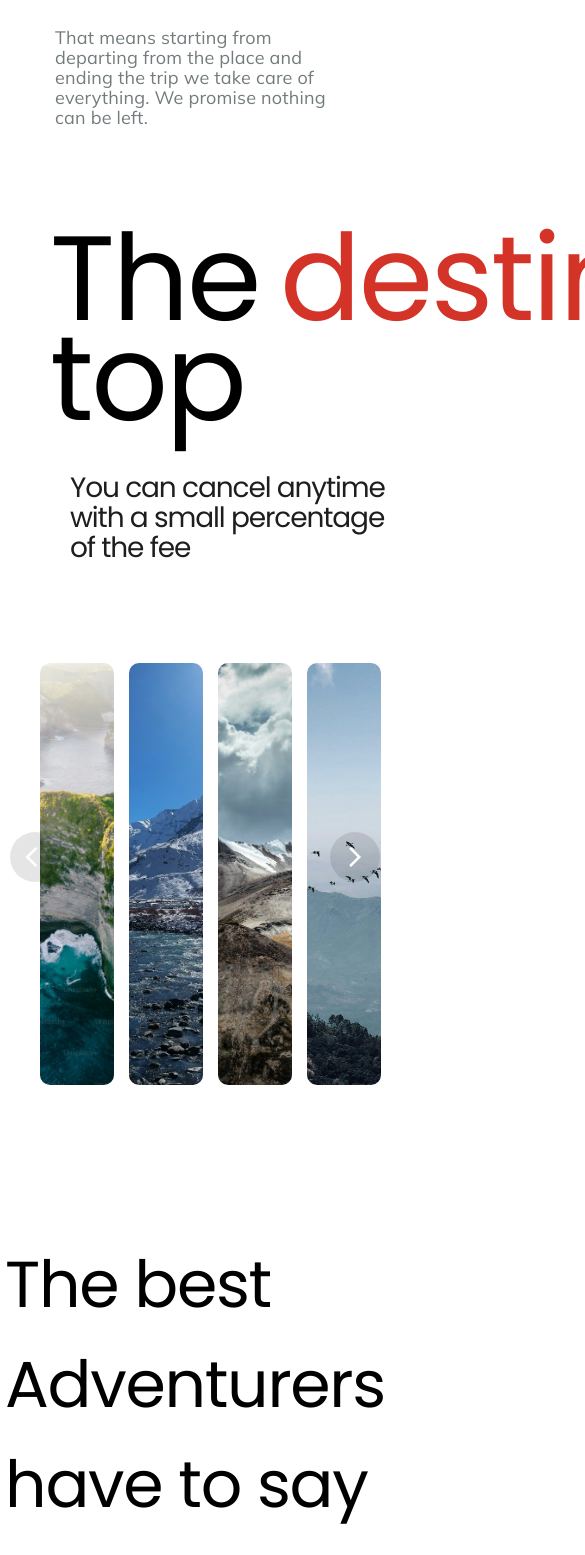
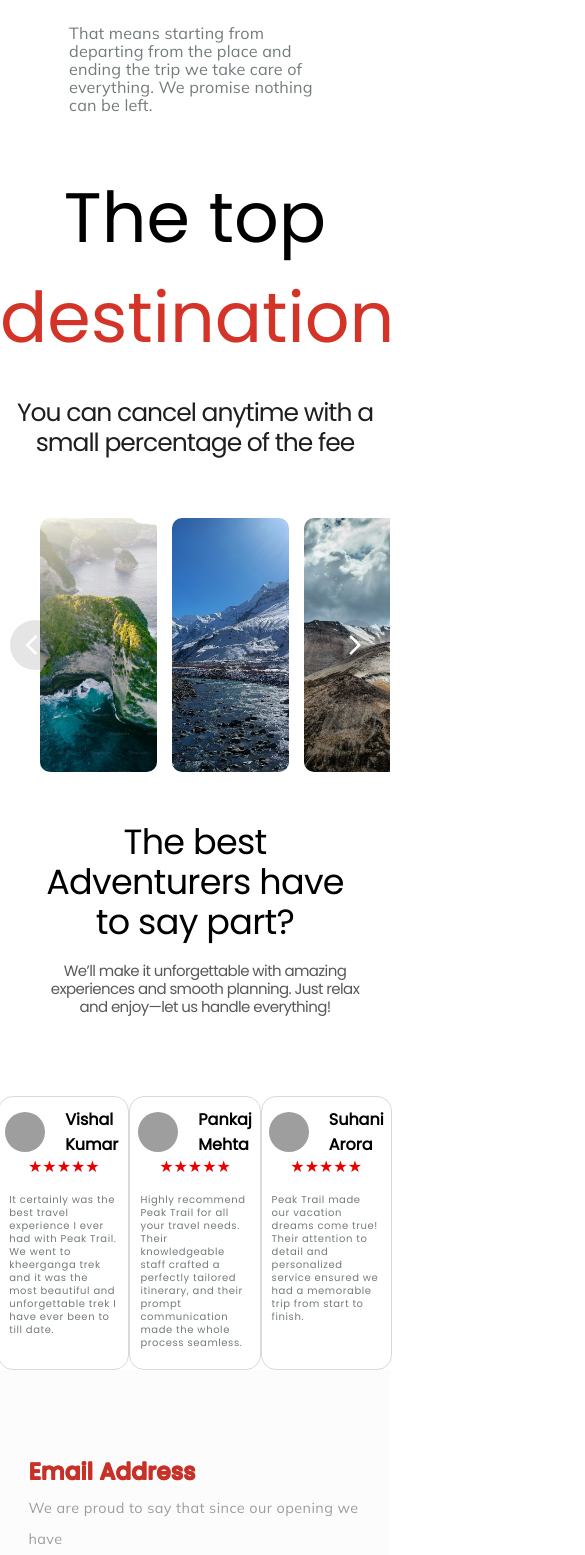
Before and after one commit to arnabara4/PeakTrail, a React (Create React App) app: page / in a window 390 px wide. Shown: the part 3413-4968 px from the top of the page, 585 px wide, since content can reach past the window. Built offline with nearby package versions, Linux system fonts and the light colour scheme; grey boxes are pictures that could not be loaded.

Commit message:
Mobile Responsive Done

```diff
--- a/src/styles/Carousel.module.css
+++ b/src/styles/Carousel.module.css
@@ -48,3 +48,12 @@ button {
 .item:hover {
   width: 28vw;
 }
+@media(max-width:500px){
+  .CarousalWrapper{
+    margin-top: 60px;
+  }
+  .item{
+    height:30vh;
+    width:30vw;
+  }
+}
--- a/src/styles/Footer.module.css
+++ b/src/styles/Footer.module.css
@@ -1,12 +1,12 @@
 .container {
   position: relative;
-  height: 80vh;
   overflow: hidden;
   background: #fcfcfc;
+  height: 80vh;
 }
 .FooterWrapper {
   display: flex;
-  justify-content: space-around;
+  justify-content: space-between;
   padding: 10px;
   margin-top: 150px;
   padding: 0 20px;
@@ -146,3 +146,42 @@
   position: absolute;
   bottom: -25%;
 }
+@media (max-width: 500px) {
+  .FooterWrapper {
+    flex-direction: column-reverse;
+    padding: 0 0;
+    gap: 50px;
+    padding-left: 10px;
+    transform: scale(0.9);
+    margin-top: 50px;
+  }
+  .Comp1 {
+    padding: 0;
+    margin: 0;
+    flex-direction: row;
+    width: 100%;
+    gap: 10px;
+    margin-top: 50px;
+  }
+  .Comp2 {
+    padding: 0;
+    margin: 0;
+    gap: 25px;
+  }
+  .Comp2 ul {
+    gap: 20px;
+  }
+  .Comp3 {
+    padding: 0;
+    margin: 0;
+  }
+  .peaktrail {
+    display: none;
+  }
+  .Comp1 p {
+    font-size: 15px;
+    padding-top: 50px;
+    line-height: 17px;
+    transform: scale(0.95);
+  }
+}
--- a/src/styles/Misc.module.css
+++ b/src/styles/Misc.module.css
@@ -108,5 +108,6 @@
   .Misc2text{
     width: 100%;
     gap: 30px;
+    transform: scale(0.9);
   }
 }
--- a/src/styles/Review.module.css
+++ b/src/styles/Review.module.css
@@ -2,8 +2,8 @@
   display: flex;
   flex-direction: row;
   justify-content: center;
+  margin-top: 100px;
   gap: 20px;
-  margin-top:100px;
 }
 .CardWrapper {
   display: flex;
@@ -28,9 +28,9 @@
   align-items: center;
   gap: 20px;
 }
-.data text{
-    font-family: "Poppins";
-    font-weight: 900;
+.data text {
+  font-family: "Poppins";
+  font-weight: 900;
 }
 .Top span {
   color: #e90000;
@@ -50,3 +50,24 @@
   text-align: left;
   padding: 0 30px;
 }
+@media (max-width: 500px) {
+  .reviewWrapper {
+    margin-top: 80px;
+    justify-content: center;
+    gap: 0;
+  }
+  .CardWrapper {
+    gap: 15px;
+  }
+  .Top {
+    flex-direction: column;
+    padding: 0;
+  }
+  .btm {
+    font-size: 10px;
+    padding: 0;
+    line-height: 13px;
+    padding-bottom:10px;
+  }
+
+}
--- a/src/styles/Text.module.css
+++ b/src/styles/Text.module.css
@@ -227,15 +227,15 @@ body {
   width: 60%;
 }
 @media (max-width: 500px) {
-  video{
+  video {
     height: 60vh;
   }
   .VideoTxtWrapper {
     margin: 0px;
-    gap:0;
+    gap: 0;
   }
   .VThead {
-    font-size:20vw;
+    font-size: 20vw;
     margin: 0;
   }
   .VidTxt {
@@ -244,42 +244,42 @@ body {
     object-fit: contain;
     align-items: flex-start;
     position: absolute;
-    top:60%;
+    top: 60%;
   }
-  .VidTxt div{
+  .VidTxt div {
     font-size: 30vw;
     width: 100%;
     text-align: start;
   }
-  .vibe{
+  .vibe {
     font-size: 140px;
     position: absolute;
     top: 35vh;
   }
-  .Para2{
+  .Para2 {
     margin: 0;
     margin-top: 50px;
     font-size: 20px;
     line-height: 25px;
     display: none;
   }
-  .Para3{
+  .Para3 {
     font-size: 33px;
     line-height: 35px;
     margin: 0;
     margin-top: 50px;
   }
-  .Para4{
+  .Para4 {
     font-size: 20px;
     line-height: 30px;
   }
-  .Text1Wrapper{
+  .Text1Wrapper {
     margin: 0;
     padding: 0;
     justify-content: space-between;
     align-items: center;
   }
-  .Text1Wrapper div{
+  .Text1Wrapper div {
     width: 50%;
     transform: scale(0.7);
     padding: 0;
@@ -287,21 +287,21 @@ body {
     font-size: 6em;
     line-height: 0.9em;
   }
-  .Text1Wrapper p{
+  .Text1Wrapper p {
     width: 50%;
     padding: 0;
     transform: scale(0.7);
     line-height: 25px;
     font-size: 1.5em;
   }
-  .Text2Wrapper{
+  .Text2Wrapper {
     margin: 0;
     padding: 0;
     justify-content: space-between;
     align-items: start;
-    gap:20px;
+    gap: 20px;
   }
-  .Text2Wrapper div{
+  .Text2Wrapper div {
     width: 50%;
     transform: scale(0.6);
     padding: 0;
@@ -310,12 +310,47 @@ body {
     line-height: 1em;
     margin: 0;
   }
-  .Text2Wrapper p{
+  .Text2Wrapper p {
     width: 50%;
     padding: 0;
     transform: scale(0.7);
     line-height: 25px;
     font-size: 1.4em;
     margin-top: 150px;
+  }
+  .Text3Wrapper {
+    margin: 0;
+    padding: 0;
+    gap: 0;
+    margin-top: 40px;
+  }
+  .Text3Wrapper div {
+    font-size: 70px;
+    letter-spacing: 0;
+    text-align: center;
+    gap: 0;
+    flex-direction: column;
+  }
+  .Text3Wrapper span{
+    text-align: center;
+  }
+  .Text3Wrapper p {
+    font-size: 25px;
+    text-align: center;
+    padding: 0 5px;
+    margin-top: 30px;
+  }
+  .Text4Wrapper{
+    margin-top:50px;
+  }
+  .Text4Wrapper div{
+    line-height: 40px;
+    font-size: 35px;
+    text-align: center;
+  }
+  .Text4Wrapper p{
+    width: 100%;
+    font-size: 15px;
+    line-height: 18px;
+  }
 }
-}
```
